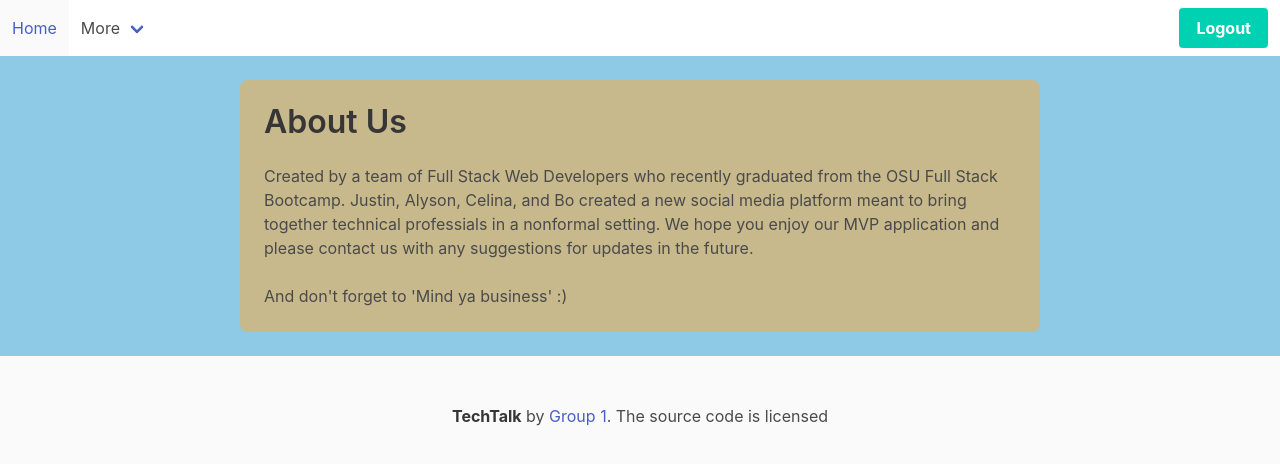
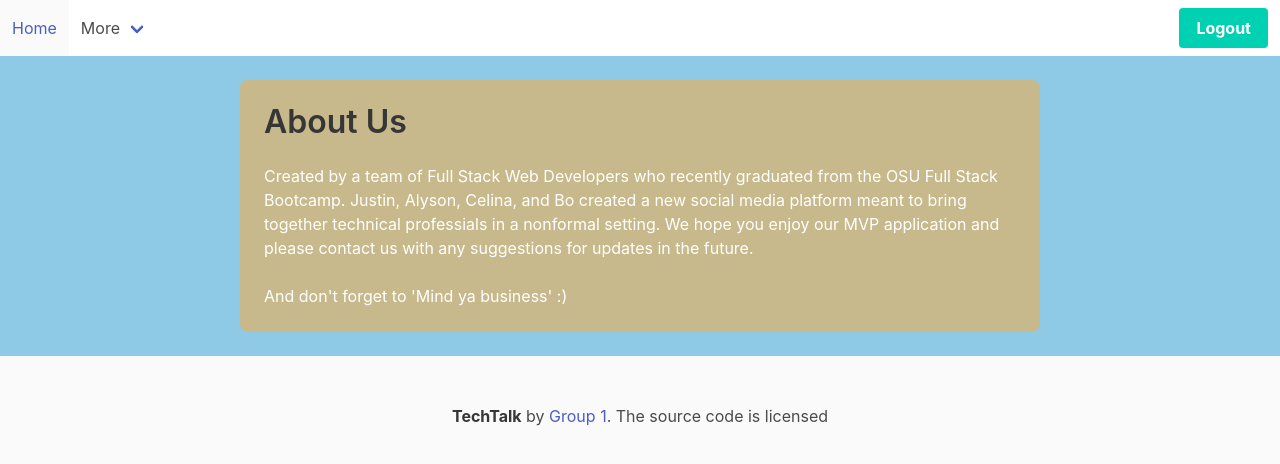
Before and after one commit to slongy7/TechTalk, a React (Create React App) app in the folder client/: page /about in a window 1280 px wide. Shown: the top 464 px of the page. Built offline with nearby package versions, Linux system fonts and the light colour scheme.

Commit message:
added white color for font

```diff
--- a/client/src/components/AboutUs.js
+++ b/client/src/components/AboutUs.js
@@ -3,7 +3,7 @@ import 'bulma/css/bulma.min.css';
 
 const About = () => {
     return (
-        <main style={{maxWidth:800, padding:24, margin: "auto", marginBottom: 24 ,backgroundColor: 'rgb(199, 185, 140)', borderRadius: 8}}>
+        <main style={{maxWidth:800, padding:24, margin: "auto", marginBottom: 24 , color: "white", backgroundColor: 'rgb(199, 185, 140)', borderRadius: 8}}>
             <h1 className='title'>About Us</h1>
             <p>Created by a team of Full Stack Web Developers who recently graduated from the OSU Full Stack Bootcamp. Justin, Alyson, Celina, and Bo created a new social media platform meant to bring together technical professials in a nonformal setting. We hope you enjoy our MVP application and please contact us with any suggestions for updates in the future.
              </p>
```
